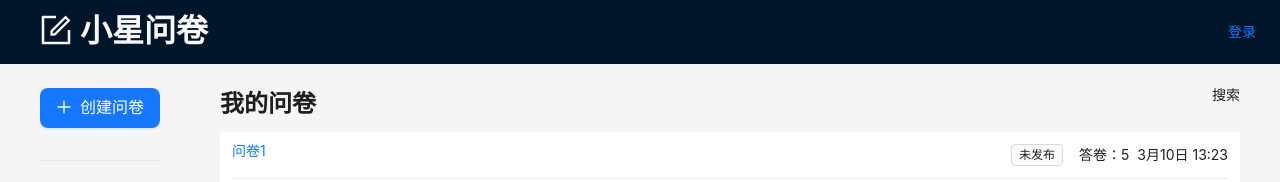
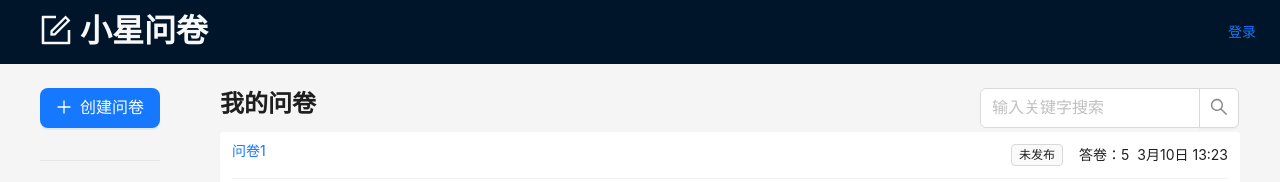
Before and after one commit to xing-6464/v-questionnaire-star, a Vue app: page /manage/list in a window 1280 px wide. Shown: the top 182 px of the page. Built offline with nearby package versions, Linux system fonts and the light colour scheme.

Commit message:
chore: 使用AntD开发ListSearch搜索组件

```diff
--- a/components.d.ts
+++ b/components.d.ts
@@ -10,6 +10,7 @@ declare module 'vue' {
     AButton: typeof import('ant-design-vue/es')['Button']
     ADivider: typeof import('ant-design-vue/es')['Divider']
     AEmpty: typeof import('ant-design-vue/es')['Empty']
+    AInputSearch: typeof import('ant-design-vue/es')['InputSearch']
     ALayout: typeof import('ant-design-vue/es')['Layout']
     ALayoutContent: typeof import('ant-design-vue/es')['LayoutContent']
     ALayoutFooter: typeof import('ant-design-vue/es')['LayoutFooter']
@@ -20,6 +21,7 @@ declare module 'vue' {
     ATag: typeof import('ant-design-vue/es')['Tag']
     ATypographyParagraph: typeof import('ant-design-vue/es')['TypographyParagraph']
     ATypographyTitle: typeof import('ant-design-vue/es')['TypographyTitle']
+    ListSearch: typeof import('./src/components/ListSearch.vue')['default']
     Logo: typeof import('./src/components/Logo.vue')['default']
     QuestionCard: typeof import('./src/components/QuestionCard.vue')['default']
     RouterLink: typeof import('vue-router')['RouterLink']
--- /dev/null
+++ b/src/components/ListSearch.vue
@@ -0,0 +1,21 @@
+<template>
+  <a-input-search
+    placeholder="输入关键字搜索"
+    v-model:value="value"
+    size="large"
+    @Search="handleSearch"
+    allow-clear
+    style="width: 260px"
+  />
+</template>
+
+<script setup lang="ts">
+import { ref } from 'vue'
+
+const value = ref('')
+function handleSearch(searchVal: string) {
+  console.log(searchVal)
+}
+</script>
+
+<style scoped lang="scss"></style>
--- a/src/views/manage/List.vue
+++ b/src/views/manage/List.vue
@@ -3,7 +3,9 @@
     <div class="left">
       <a-typography-title :level="3">我的问卷</a-typography-title>
     </div>
-    <div class="right">搜索</div>
+    <div class="right">
+      <ListSearch />
+    </div>
   </div>
   <div class="content">
     <template v-if="questionList.length > 0">
@@ -24,6 +26,7 @@
 
 <script setup lang="ts">
 import QuestionCard from '@/components/QuestionCard.vue'
+import ListSearch from '@/components/ListSearch.vue'
 import { useTitle } from '@vueuse/core'
 import { ref } from 'vue'
 const rawQuestionList = [
```
